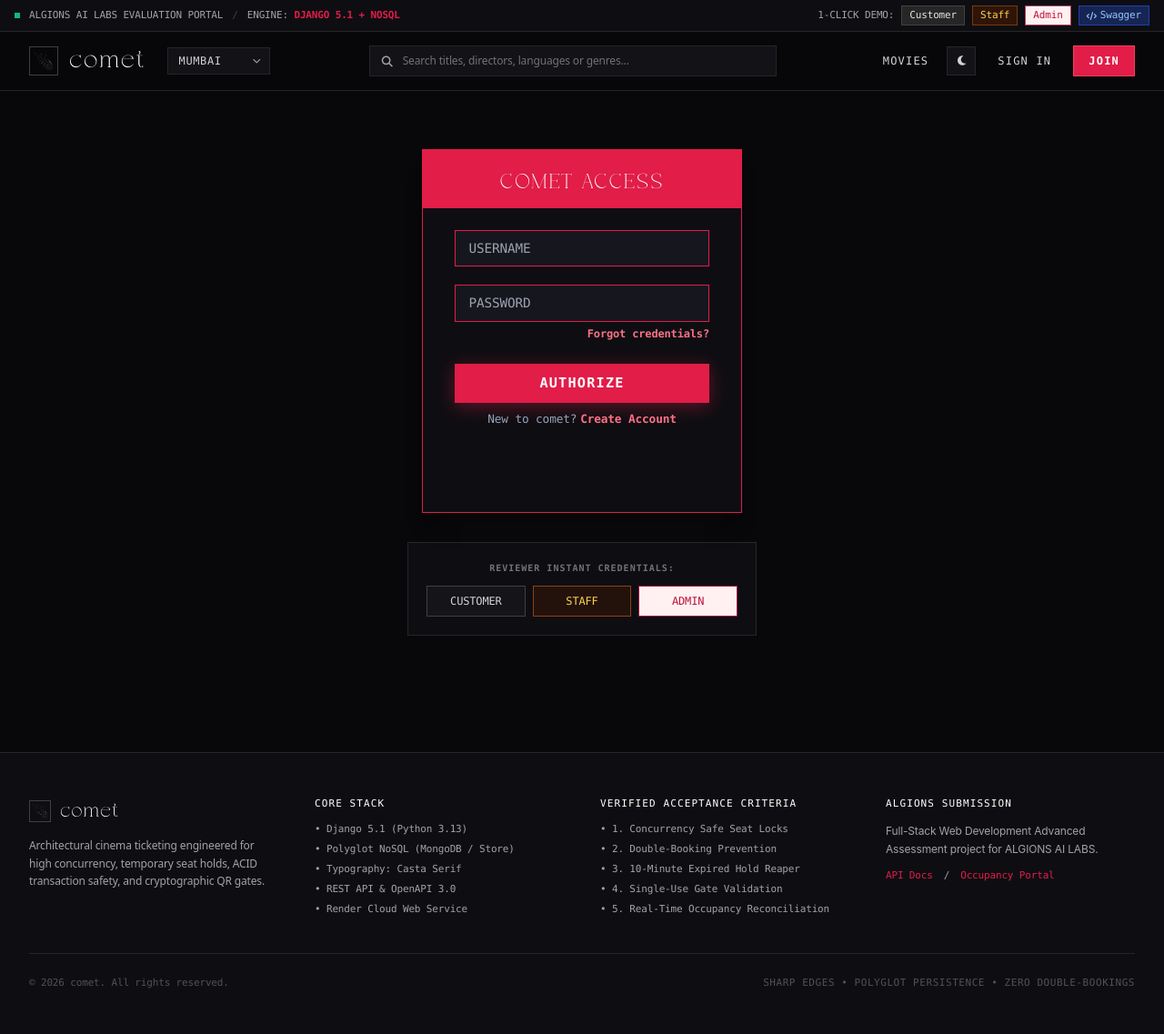
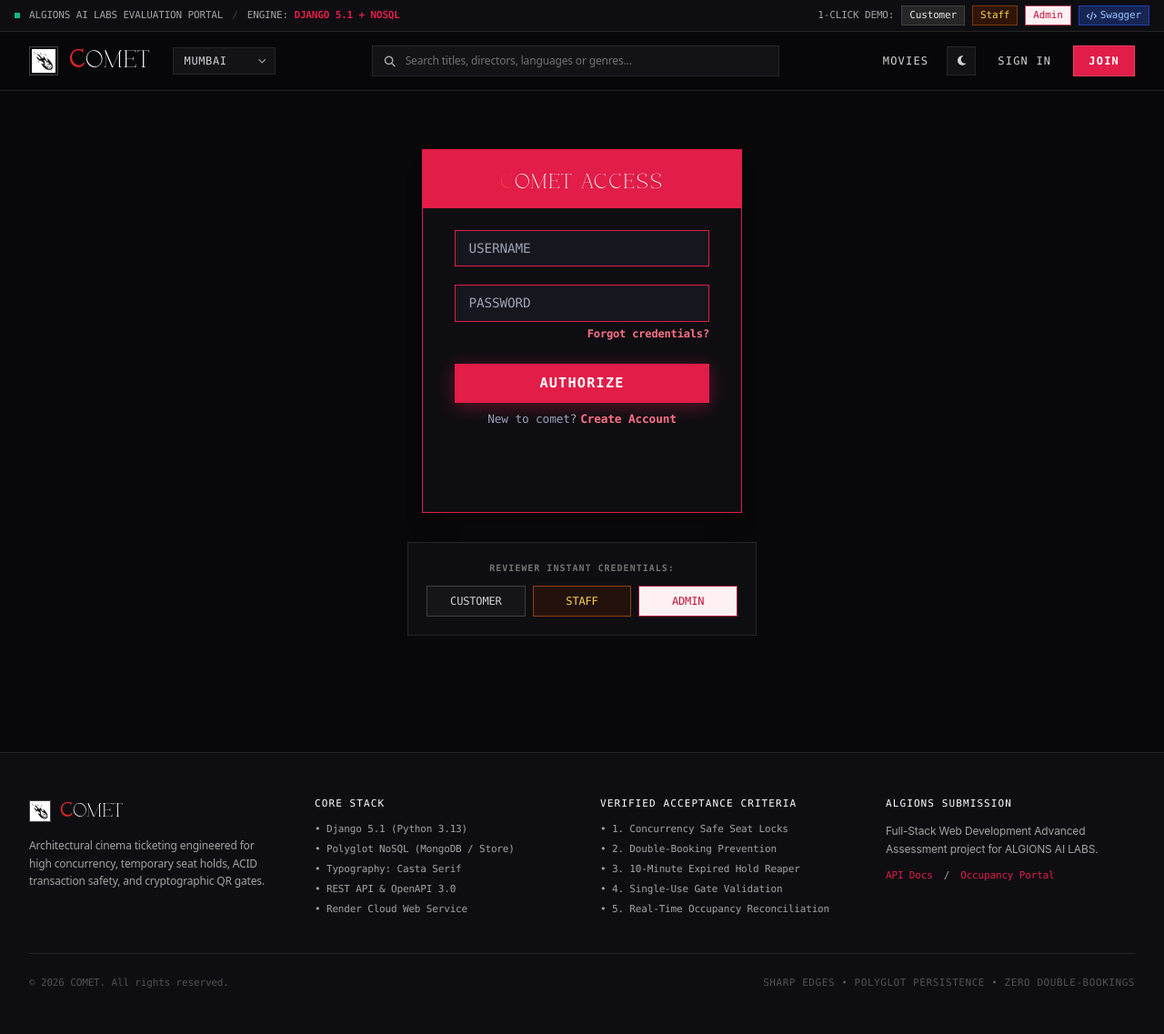
Before and after one commit to Utsabbeast/ALGIONS-AI, a Django app: page /accounts/login/?next=/bookings/checkout/1/ in a window 1280 px wide. Shown: the whole page at 91% size. Run offline with Django 5.2, Linux system fonts and the light colour scheme; some libraries are stand-ins or nearby versions.

Commit message:
feat: use Icon.jpg as website image, brand as uppercase COMET with red C

```diff
--- a/cinemabox/settings.py
+++ b/cinemabox/settings.py
@@ -138,7 +138,7 @@ REST_FRAMEWORK = {
 
 # Spectacular OpenAPI / Swagger Configuration
 SPECTACULAR_SETTINGS = {
-    'TITLE': 'comet Cinema Ticket Booking API',
+    'TITLE': 'COMET Cinema Ticket Booking API',
     'DESCRIPTION': 'RESTful API documentation for Cinema Hall Ticket Booking System with temporary seat locks, QR code issuance, entry scanner, and occupancy analytics.',
     'VERSION': '1.0.0',
     'SERVE_INCLUDE_SCHEMA': False,
--- a/templates/base.html
+++ b/templates/base.html
@@ -4,10 +4,10 @@
 <head>
     <meta charset="UTF-8">
     <meta name="viewport" content="width=device-width, initial-scale=1.0">
-    <title>{% block title %}comet — Editorial Cinema Ticket Reservation{% endblock %}</title>
+    <title>{% block title %}COMET — Editorial Cinema Ticket Reservation{% endblock %}</title>
 
-    <!-- Favicon using icon.png -->
-    <link rel="icon" type="image/png" href="{% static 'img/icon.png' %}">
+    <!-- Favicon using icon.jpg -->
+    <link rel="icon" type="image/jpeg" href="{% static 'img/icon.jpg' %}">
 
     <!-- Inline Theme Initializer (prevents flash of white/dark) -->
     <script>
@@ -81,7 +81,7 @@
             <div class="shadow"></div>
             <div class="shadow"></div>
         </div>
-        <p class="text-[11px] uppercase tracking-[0.25em] text-brand-600 dark:text-brand-400 font-bold mt-6 font-mono">Connecting to comet Engine...</p>
+        <p class="text-[11px] uppercase tracking-[0.25em] text-neutral-400 font-bold mt-6 font-mono">Connecting to <span class="text-red-600 font-black">C</span>OMET Engine...</p>
     </div>
 
     <!-- Top Assessment Reviewer Quick Switcher Bar (Sharp Hairline) -->
@@ -111,13 +111,15 @@
         <div class="max-w-7xl mx-auto px-4 sm:px-6 lg:px-8">
             <div class="flex items-center justify-between h-16">
 
-                <!-- Brand Logo (icon.png) & City Selector -->
+                <!-- Brand Logo (icon.jpg) & City Selector -->
                 <div class="flex items-center space-x-6">
                     <a href="{% url 'cinema:home' %}" class="flex items-center space-x-3 group">
-                        <div class="w-8 h-8 rounded-none border border-neutral-300 dark:border-neutral-700 p-0.5 group-hover:border-brand-500 transition duration-300">
-                            <img src="{% static 'img/icon.png' %}" alt="comet" class="w-full h-full object-cover">
+                        <div class="w-8 h-8 rounded-none border border-neutral-300 dark:border-neutral-700 p-0.5 group-hover:border-red-600 transition duration-300">
+                            <img src="{% static 'img/icon.jpg' %}" alt="COMET" class="w-full h-full object-cover">
                         </div>
-                        <span class="text-3xl font-light tracking-wider text-neutral-900 dark:text-white group-hover:text-brand-500 transition font-casta lowercase">comet</span>
+                        <span class="text-3xl font-light tracking-wider text-neutral-900 dark:text-white transition font-casta uppercase">
+                            <span class="text-red-600 font-bold">C</span>OMET
+                        </span>
                     </a>
 
                     <!-- City Selector Dropdown (Sharp) -->
@@ -241,9 +243,9 @@
         <div class="max-w-7xl mx-auto px-4 sm:px-6 lg:px-8">
             <div class="grid grid-cols-1 md:grid-cols-4 gap-10 mb-10">
                 <div>
-                    <div class="flex items-center space-x-2.5 text-neutral-900 dark:text-white font-light text-2xl mb-3 font-casta lowercase">
-                        <img src="{% static 'img/icon.png' %}" alt="comet" class="w-6 h-6 object-cover border border-neutral-300 dark:border-neutral-700">
-                        <span>comet</span>
+                    <div class="flex items-center space-x-2.5 text-neutral-900 dark:text-white font-light text-2xl mb-3 font-casta uppercase">
+                        <img src="{% static 'img/icon.jpg' %}" alt="COMET" class="w-6 h-6 object-cover border border-neutral-300 dark:border-neutral-700">
+                        <span><span class="text-red-600 font-bold">C</span>OMET</span>
                     </div>
                     <p class="text-neutral-500 dark:text-neutral-400 text-xs leading-relaxed font-sans">
                         Architectural cinema ticketing engineered for high concurrency, temporary seat holds, ACID transaction safety, and cryptographic QR gates.
@@ -282,7 +284,7 @@
                 </div>
             </div>
             <div class="border-t border-neutral-200 dark:border-neutral-800 pt-6 flex flex-col sm:flex-row items-center justify-between text-neutral-400 dark:text-neutral-600 font-mono text-[11px]">
-                <p>&copy; 2026 comet. All rights reserved.</p>
+                <p>&copy; 2026 COMET. All rights reserved.</p>
                 <p class="mt-2 sm:mt-0 tracking-wider">SHARP EDGES • POLYGLOT PERSISTENCE • ZERO DOUBLE-BOOKINGS</p>
             </div>
         </div>
--- a/templates/bookings/admin_dashboard.html
+++ b/templates/bookings/admin_dashboard.html
@@ -1,6 +1,6 @@
 {% extends 'base.html' %}
 
-{% block title %}Occupancy & Sales Analytics — Admin Dashboard | comet{% endblock %}
+{% block title %}Occupancy & Sales Analytics — Admin Dashboard | COMET{% endblock %}
 
 {% block content %}
 <div class="max-w-7xl mx-auto px-4 sm:px-6 lg:px-8 py-8">
--- a/templates/bookings/checkout.html
+++ b/templates/bookings/checkout.html
@@ -1,6 +1,6 @@
 {% extends 'base.html' %}
 
-{% block title %}Checkout & Payment — {{ showtime.movie.title }} | comet{% endblock %}
+{% block title %}Checkout & Payment — {{ showtime.movie.title }} | COMET{% endblock %}
 
 {% block content %}
 <div class="max-w-4xl mx-auto px-4 py-8">
--- a/templates/bookings/gate_scanner.html
+++ b/templates/bookings/gate_scanner.html
@@ -1,6 +1,6 @@
 {% extends 'base.html' %}
 
-{% block title %}Gate Entry Scanner — comet{% endblock %}
+{% block title %}Gate Entry Scanner — COMET{% endblock %}
 
 {% block content %}
 <div class="max-w-4xl mx-auto px-4 py-8">
--- a/templates/bookings/my_bookings.html
+++ b/templates/bookings/my_bookings.html
@@ -1,6 +1,6 @@
 {% extends 'base.html' %}
 
-{% block title %}My Tickets — comet{% endblock %}
+{% block title %}My Tickets — COMET{% endblock %}
 
 {% block content %}
 <div class="max-w-5xl mx-auto px-4 py-8">
--- a/templates/bookings/seat_selection.html
+++ b/templates/bookings/seat_selection.html
@@ -1,6 +1,6 @@
 {% extends 'base.html' %}
 
-{% block title %}Select Seats — {{ showtime.movie.title }} | comet{% endblock %}
+{% block title %}Select Seats — {{ showtime.movie.title }} | COMET{% endblock %}
 
 {% block extra_head %}
 <style>
--- a/templates/bookings/ticket_confirmation.html
+++ b/templates/bookings/ticket_confirmation.html
@@ -1,6 +1,6 @@
 {% extends 'base.html' %}
 
-{% block title %}Ticket Confirmed — {{ booking.booking_reference }} | comet{% endblock %}
+{% block title %}Ticket Confirmed — {{ booking.booking_reference }} | COMET{% endblock %}
 
 {% block content %}
 <div class="max-w-4xl mx-auto px-4 py-8">
--- a/templates/cinema/home.html
+++ b/templates/cinema/home.html
@@ -1,6 +1,6 @@
 {% extends 'base.html' %}
 
-{% block title %}comet — Editorial Cinema Ticket Reservation{% endblock %}
+{% block title %}COMET — Editorial Cinema Ticket Reservation{% endblock %}
 
 {% block content %}
 <!-- Eye-Catching Cinematic Hero Showcase (Sharp Architectural Billboard) -->
--- a/templates/cinema/login.html
+++ b/templates/cinema/login.html
@@ -1,15 +1,15 @@
 {% extends 'base.html' %}
 
-{% block title %}Sign In — comet{% endblock %}
+{% block title %}Sign In — COMET{% endblock %}
 
 {% block content %}
 <div class="max-w-md mx-auto px-4 py-16 flex flex-col items-center">
 
     <!-- Interactive Animated Login Form (From Uiverse.io by Novaxlo) — Sharp -->
-    <form method="POST" class="uiverse-login-form mb-8 shadow-xl" onsubmit="showGlobalLoader('Authenticating with comet...')">
+    <form method="POST" class="uiverse-login-form mb-8 shadow-xl" onsubmit="showGlobalLoader('Authenticating with COMET...')">
         {% csrf_token %}
         <div id="login-area">
-            <p class="title font-casta">COMET ACCESS</p>
+            <p class="title font-casta"><span class="text-red-500 font-normal">C</span>OMET ACCESS</p>
         </div>
 
         <div id="email-area">
--- a/templates/cinema/movie_detail.html
+++ b/templates/cinema/movie_detail.html
@@ -1,6 +1,6 @@
 {% extends 'base.html' %}
 
-{% block title %}{{ movie.title }} — Showtimes & Booking | comet{% endblock %}
+{% block title %}{{ movie.title }} — Showtimes & Booking | COMET{% endblock %}
 
 {% block content %}
 <!-- Movie Banner & Header Hero (Sharp High-Fashion Cinema Showcase) -->
--- a/templates/cinema/register.html
+++ b/templates/cinema/register.html
@@ -1,6 +1,6 @@
 {% extends 'base.html' %}
 
-{% block title %}Create Account — comet{% endblock %}
+{% block title %}Create Account — COMET{% endblock %}
 
 {% block content %}
 <div class="max-w-md mx-auto px-4 py-16">
```
Also changed, not shown: TECHNICAL_REPORT.md (+1 -1 lines), Icon.jpg (added), README.md, static/img/icon.jpg (added), 1 other file.
